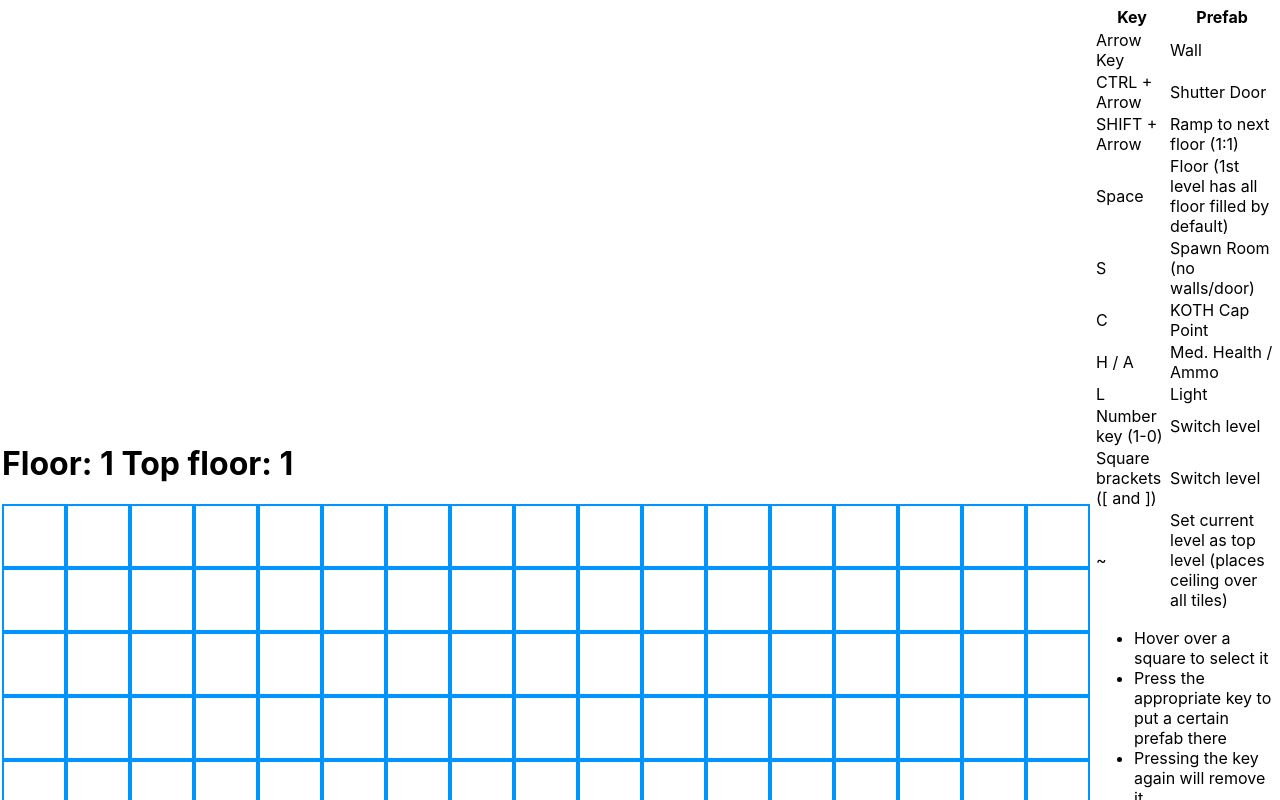
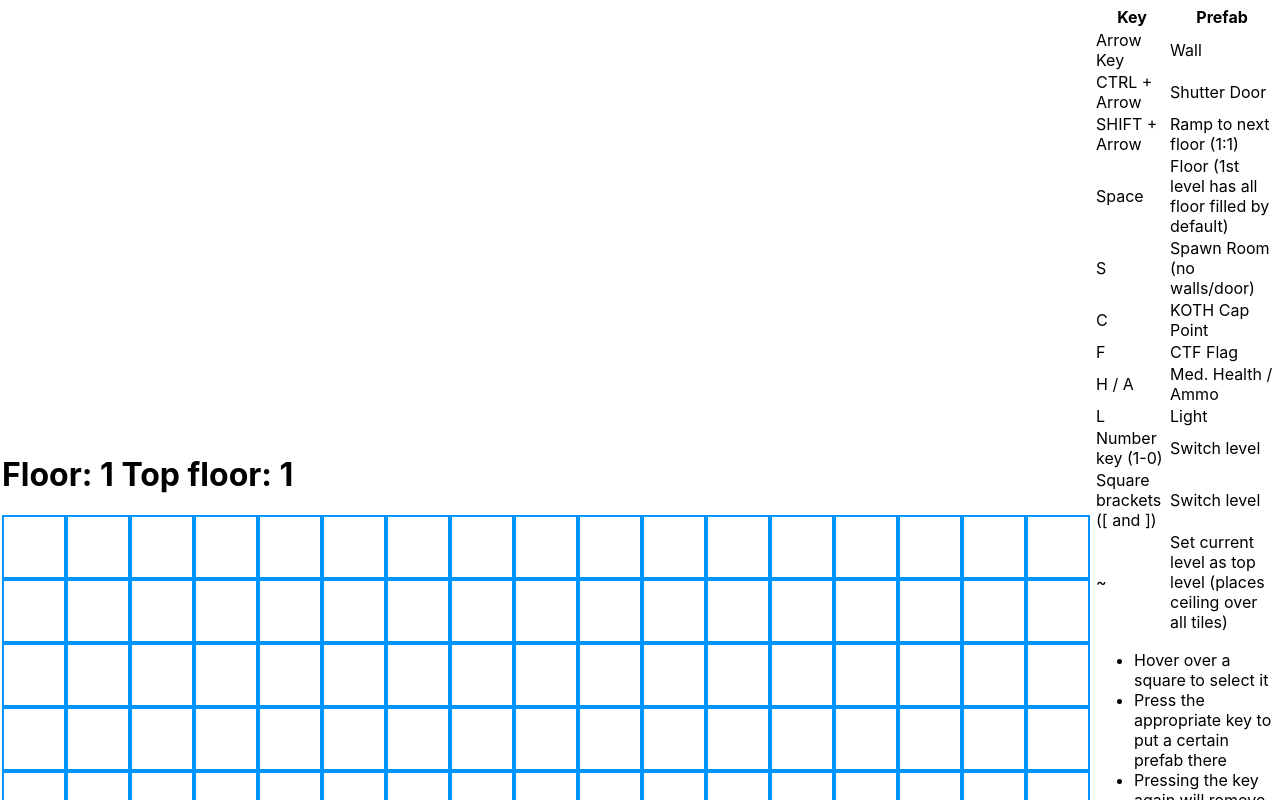
Before and after one commit to slayerofdrosophila/tf2mapper, a React (Create React App) app: page / in a window 1280 px wide. Shown: the top 800 px of the page. Built offline with nearby package versions, Linux system fonts and the light colour scheme.

Commit message:
flag fix

```diff
--- a/src/App.tsx
+++ b/src/App.tsx
@@ -159,6 +159,10 @@ function App() {
         }
     }
 
+    // function resizeMapper(x: number, y: number, z: number){
+    //     setMapper(new Mapper(x,y,z))
+    // }
+
     function toggleSide(){
         if (sideVisible){
             setSideVisible(false)
--- a/src/SidePanel.tsx
+++ b/src/SidePanel.tsx
@@ -42,6 +42,10 @@ class SidePanel extends Component<any, any>{
                             <tr>
                                 <td>C</td>
                                 <td>KOTH Cap Point</td>
+                            </tr>
+                            <tr>
+                                <td>F</td>
+                                <td>CTF Flag</td>
                             </tr>
                             <tr>
                                 <td>H / A</td>
--- a/src/Square.tsx
+++ b/src/Square.tsx
@@ -104,7 +104,7 @@ function Square(props: { data: SquareData; handleUpdate: (data: SquareData) => v
     }
     var flag_pic = null
     if (data.hasFlag){
-        if (data.flagTeam == 3){
+        if (data.flagTeam == 2){
             flag_pic = <img className={"Overlay"} src={flag_red}/>
         } else{
             flag_pic = <img className={"Overlay"} src={flag_blu}/>
--- a/tsconfig.json
+++ b/tsconfig.json
@@ -13,7 +13,7 @@
     "strict": true,
     "forceConsistentCasingInFileNames": true,
     "noFallthroughCasesInSwitch": true,
-    "module": "commonjs",
+    "module": "esnext",
     "moduleResolution": "node",
     "resolveJsonModule": true,
     "isolatedModules": true,
```
